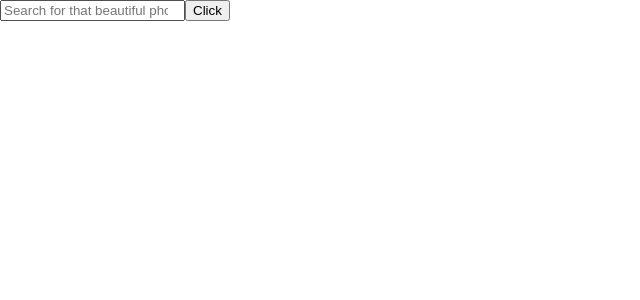
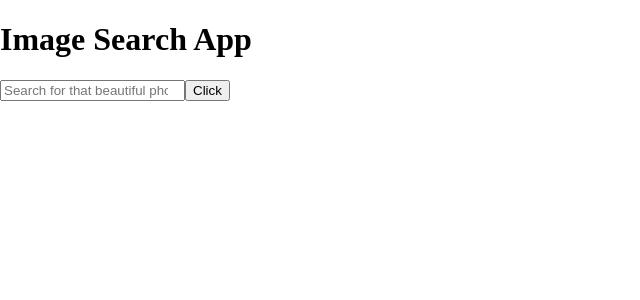
Before and after one commit to Vectormike/imagesearch, a React (Create React App) app: page / in a window 1280 px wide. Shown: the top 300 px of the page, without its empty margins (0-640 px from the left). Built offline with nearby package versions, Linux system fonts and the light colour scheme; no server answers.

Commit message:
Nothing sensible bro!

```diff
--- a/src/containers/App.js
+++ b/src/containers/App.js
@@ -1,6 +1,8 @@
 import React, {useState, useEffect} from 'react';
 import './App.css';
-import SearchBar from '../components/SearchField/SearchField'
+import Header from '../components/Header/Header.js';
+import SearchBar from '../components/SearchField/SearchField';
+import ImageCardList from '../components\ImageCardList\ImageCardList.js';
 
 const apiKey = '581eb4a49e4ae7142198627eae4a64b445a6bd9af7bb96de5a3cf51e2b62d919';
 function App() {
@@ -36,7 +38,12 @@ function App() {
 
   return (
     <div>
-      <SearchBar onInput={onInput} onButtonSubmit={onButtonSubmit}/>
+      <Header/>
+      <SearchBar
+        data={photos}
+        onInput={onInput}
+        onButtonSubmit={onButtonSubmit}
+      />
     </div>
   );
 }
```
